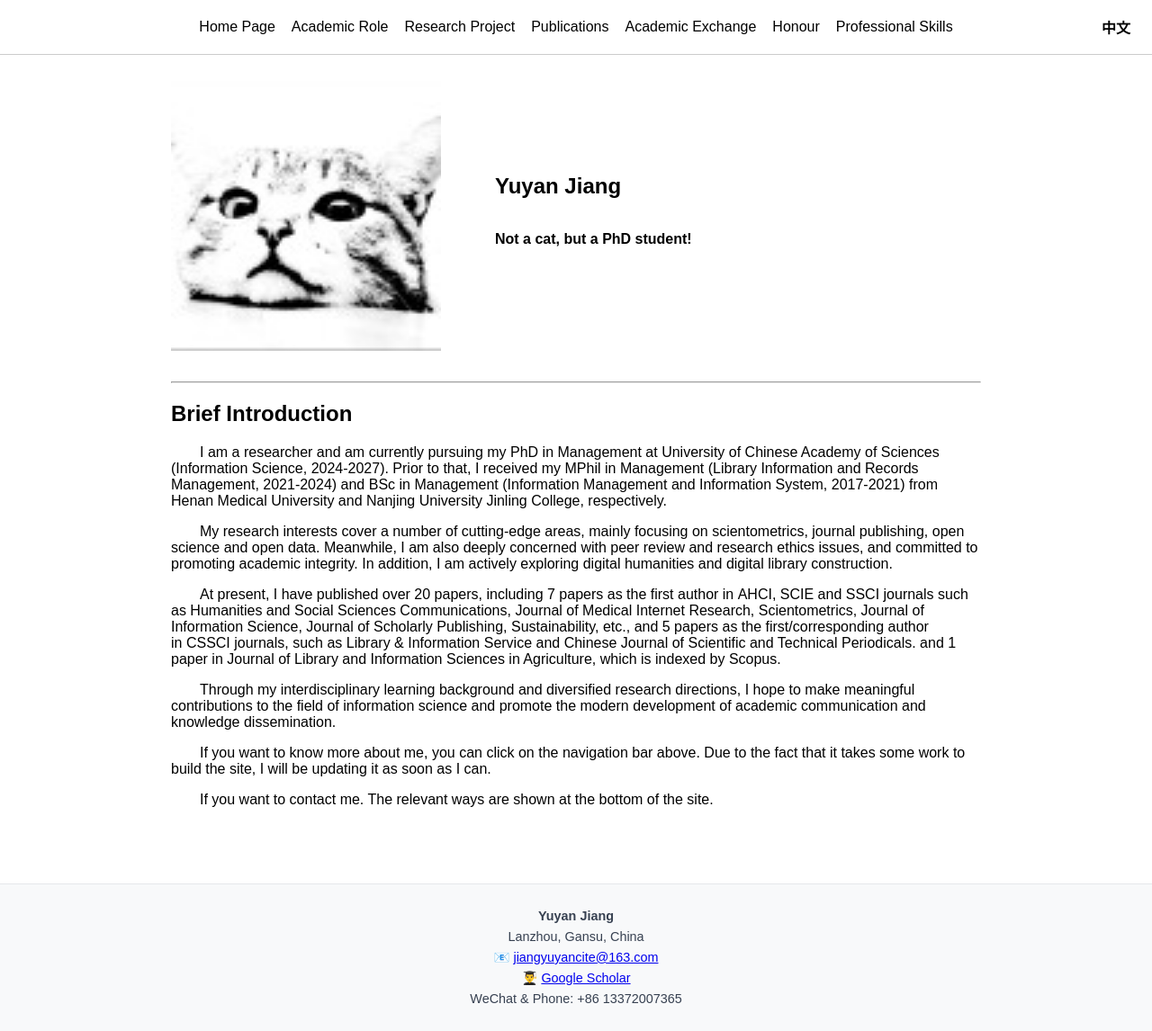
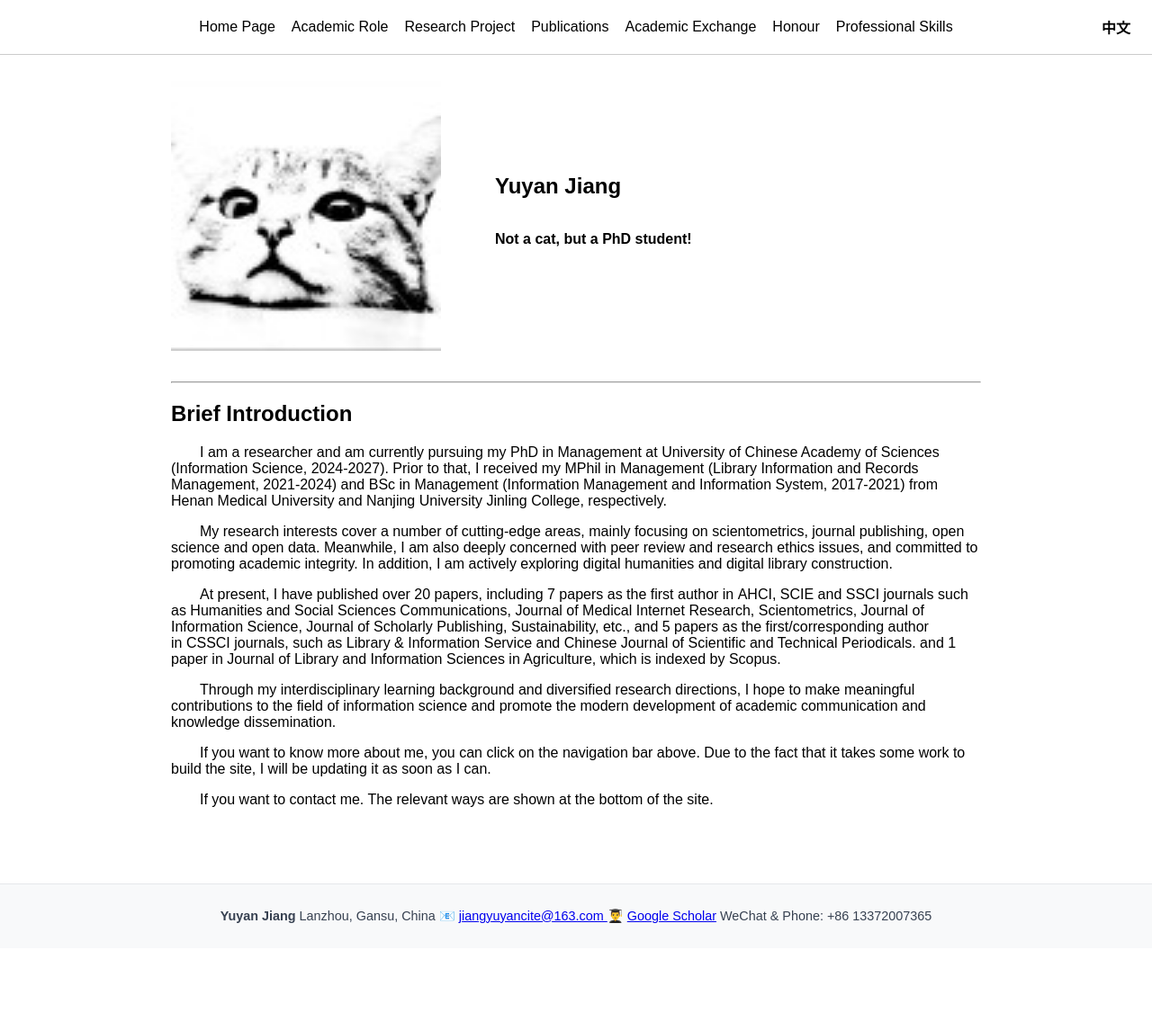
Before and after one commit to jiang-yuyan/Yuyan-Jiang-CV, a Jekyll site: the page built from index.md, in a window 1280 px wide and 1146 px high. Shown: the whole window at 90% size. Built offline with Jekyll 4.4.1, drawn with Linux system fonts in a browser that asks for light colours.

Commit message:
Update footer.html

```diff
--- a/_includes/footer.html
+++ b/_includes/footer.html
@@ -1,25 +1,26 @@
 <footer class="app-footer">
-    <div class="footer-content">
+    <div class="footer-content footer-row">
 
-        <div class="footer-name"
+        <span class="footer-item footer-name"
               data-en="Yuyan Jiang"
               data-zh="姜宇言">
             Yuyan Jiang
-        </div>
+        </span>
 
-        <div class="footer-line"
+        <span class="footer-item"
               data-en="Lanzhou, Gansu, China"
               data-zh="中国 · 甘肃 · 兰州">
             Lanzhou, Gansu, China
-        </div>
+        </span>
 
-        <div class="footer-line">
-            📧 <a href="mailto:jiangyuyancite@163.com">
+        <span class="footer-item">
+            📧
+            <a href="mailto:jiangyuyancite@163.com">
                 jiangyuyancite@163.com
             </a>
-        </div>
+        </span>
 
-        <div class="footer-line">
+        <span class="footer-item">
             👨‍🎓
             <a href="https://scholar.google.com"
                target="_blank"
@@ -28,13 +29,13 @@
                data-zh="谷歌学术">
                 Google Scholar
             </a>
-        </div>
+        </span>
 
-        <div class="footer-line"
+        <span class="footer-item"
               data-en="WeChat & Phone: +86 13372007365"
               data-zh="微信 / 手机：+86 13372007365">
             WeChat & Phone: +86 13372007365
-        </div>
+        </span>
 
     </div>
 </footer>
```
Lines whose indentation alone changed are shown as unchanged.
